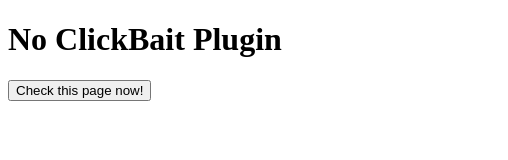
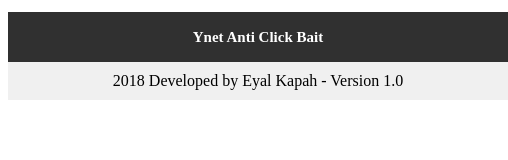
Before and after one commit to eyalkapah/YnotExtension, a browser extension: page popup.html in a window 400 px wide. Shown: the whole page, 508 px wide, since content can reach past the window. Drawn offline with Linux system fonts and the light colour scheme.

Commit message:
change popup layout

```diff
--- a/popup.html
+++ b/popup.html
@@ -2,13 +2,22 @@
 <html>
 
 <head>
-    <title>No ClickBait Plugin</title>
+    <title>Anti Click Bait Plugin</title>
     <script src="./js/popup.js"></script>
 </head>
 
-<body>
-    <h1>No ClickBait Plugin</h1>
-    <button id="checkPage">Check this page now!</button>
+<body style="width:500px;text-align: center">
+    <div style="font-size:10px; color:red; background-color:#303030; width:100%; height:50px; line-height:50px; color:white; font-weight:'bold';">
+        <h2>Ynet Anti Click Bait
+            </h1>
+    </div>
+
+
+    <footer class="gtx-footer" style="padding: 10px; background-color: #f0f0f0">
+        <div id="autoOption"></div>
+        <span id="year">2018</span> Developed by Eyal Kapah - Version 1.0
+    </footer>
+
 </body>
 
 </html>
```
Also changed, not shown: src/main.ts (+15 -9 lines), tsconfig.json (+6 -7 lines), manifest.json.
